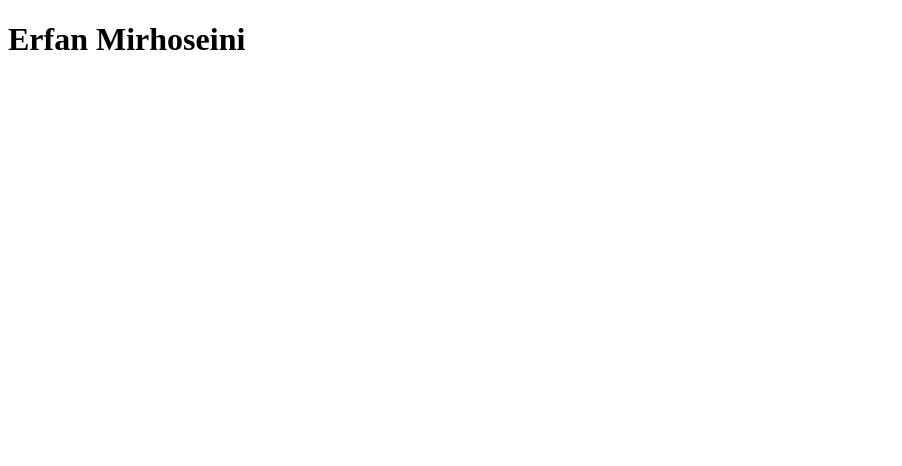
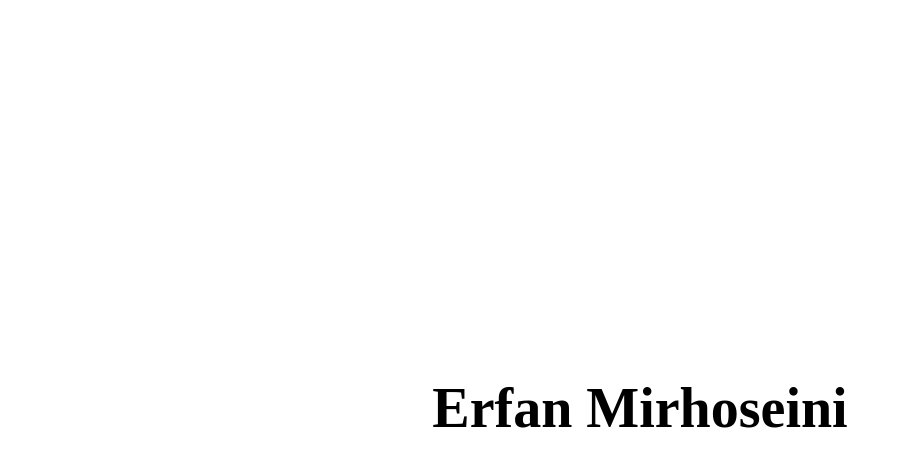
Before and after one commit to erfanMirhoseini78/site, a plain HTML site: page index.html in a window 1280 px wide. Shown: the whole page, without its empty margins (0-902 px from the left). Drawn offline with Linux system fonts and the light colour scheme.

Commit message:
Update index.html File

```diff
--- a/index.html
+++ b/index.html
@@ -4,7 +4,8 @@
 <head>
     <meta charset="UTF-8">
     <meta name="viewport" content="width=device-width, initial-scale=1.0">
-    <title>Document</title>
+    <link rel="stylesheet" href="style.css">
+    <title>Github Page</title>
 </head>
 
 <body>
```
